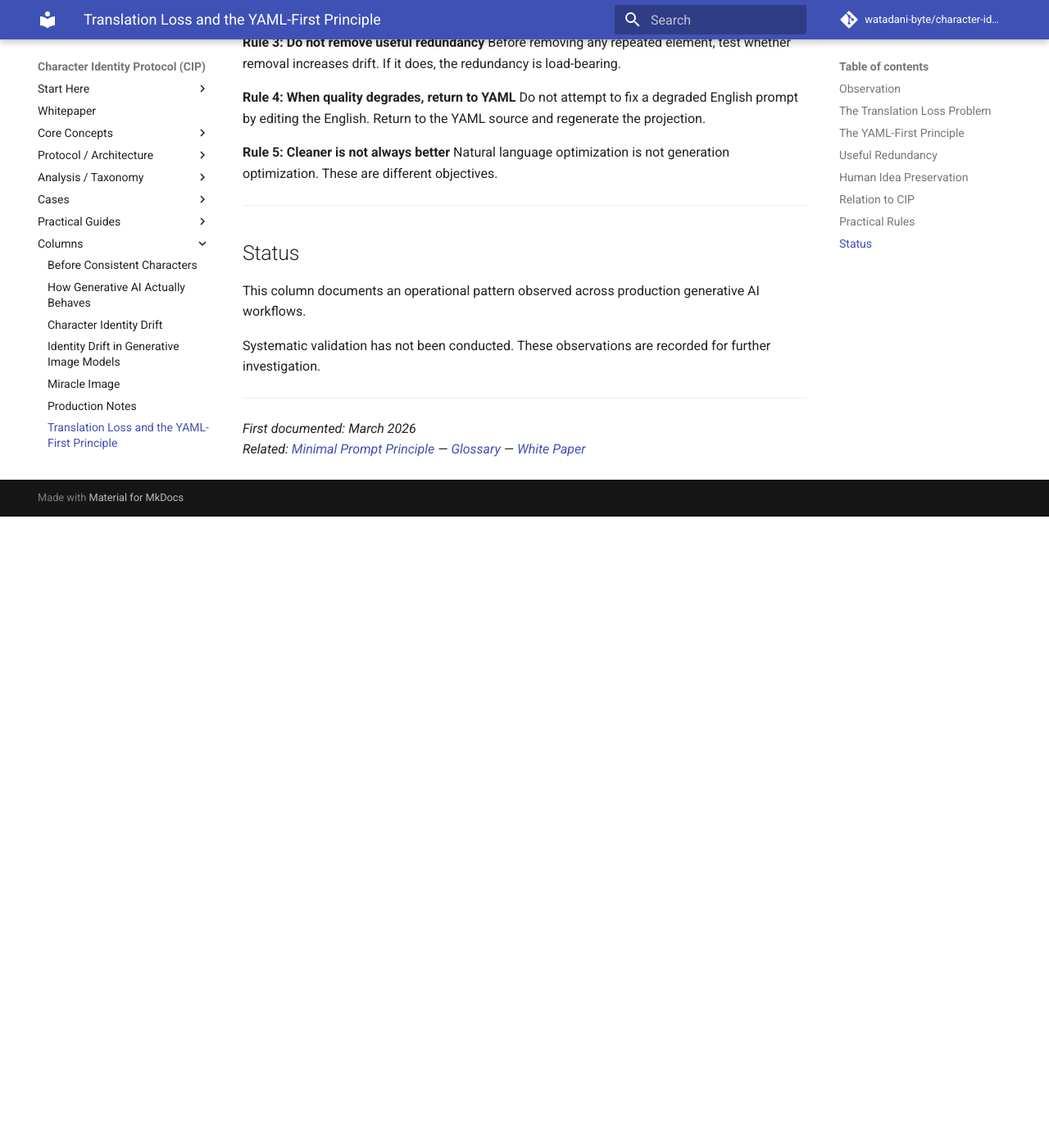
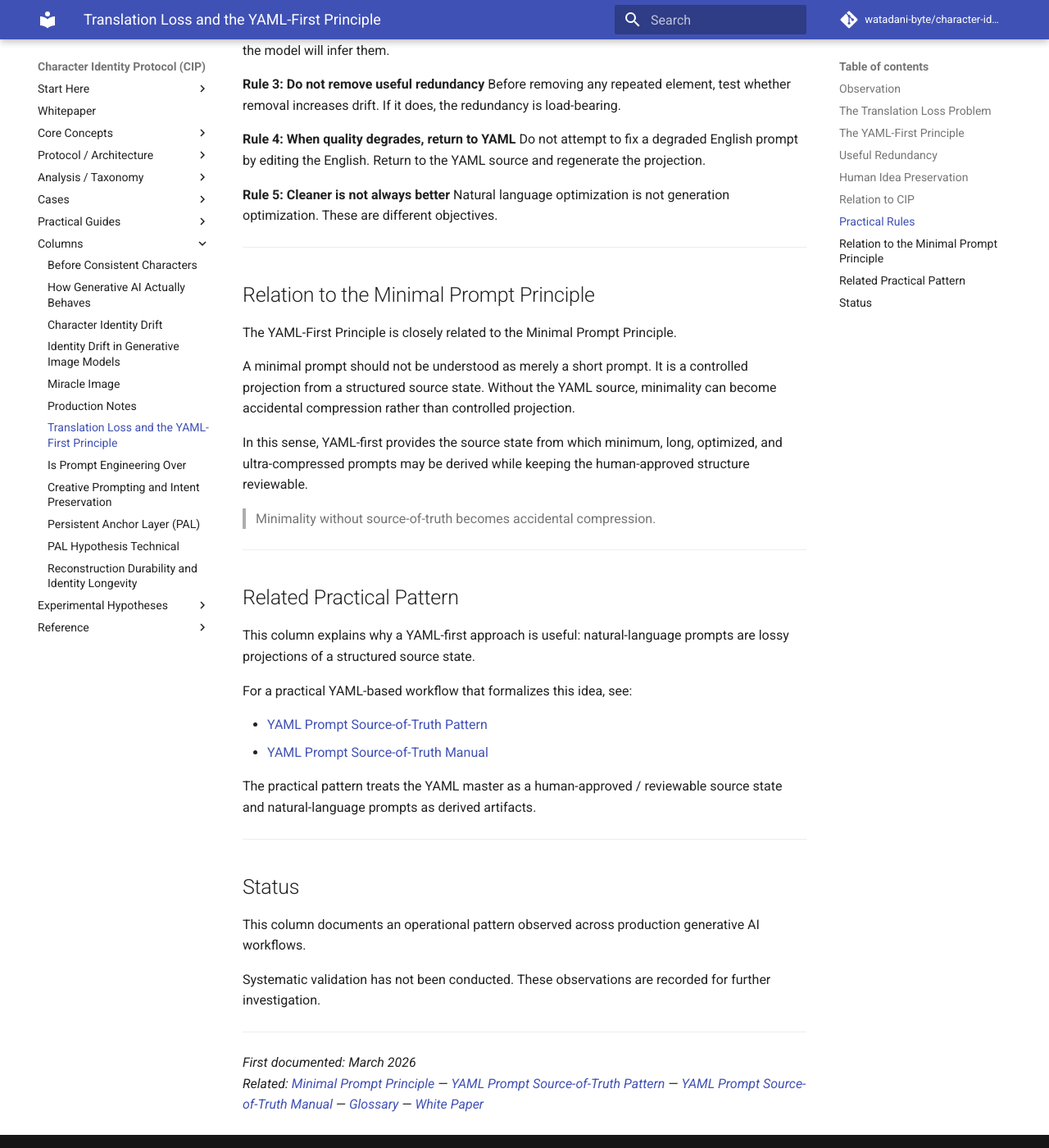
Before and after one commit to watadani-byte/character-identity-protocol, an MkDocs documentation site: the page built from docs/column_translation_loss.md, in a window 1280 px wide and 1400 px high, scrolled down 3538 px. Shown: the whole window at 82% size. Built offline with MkDocs 1.6.1 and Material for MkDocs 9.7.7, drawn with Linux system fonts in a browser that asks for light colours; comment, search, counter and statistics services are not loaded; before the commit the page ends 4168 px from its top, so only the background shows below that; some of the changed text lies outside the part shown.

Commit message:
docs: link YAML-first column to source-of-truth
Update the Translation Loss and YAML-First Principle column to clarify its
relationship to the Minimal Prompt Principle and the YAML Prompt Source-of-Truth
Pattern.

The patch softens strong source-state wording, frames minimal prompts as
controlled projections from a structured source state, and links the column to
the YAML Prompt Source-of-Truth Pattern and Manual.

No CIP/PAL core definitions, protocols, benchmarks, or identity preservation
guarantees are changed or introduced.

````diff
--- a/docs/column_translation_loss.md
+++ b/docs/column_translation_loss.md
@@ -78,7 +78,7 @@ When generation quality degrades, return to the YAML source —
 not to the English prompt.
 
 The English prompt is a lossy representation of the YAML.
-The YAML is the character.
+The YAML is the reviewable source state for the character definition.
 
 -----
 
@@ -137,13 +137,13 @@ This principle operates at the input layer of the CIP governance loop.
 
 |CIP Layer               |YAML-First Role                                                     |
 |------------------------|--------------------------------------------------------------------|
-|Minimal Prompt Principle|YAML → English projection preserves minimalism                      |
+|Minimal Prompt Principle|YAML provides the source state for controlled minimal projection|
 |Anchor Mechanism        |YAML SSOT functions as a textual anchor parallel to the image anchor|
 |Identity Gates          |Structured definition makes gate criteria explicit and auditable    |
 |Hard Abort              |Return to YAML source on quality degradation                        |
 
-The YAML definition and the anchor image together constitute
-the full identity specification:
+The YAML definition and the anchor image together provide
+the primary reviewable identity specification for the workflow:
 
 ```
 Identity Specification
@@ -152,7 +152,7 @@ Identity Specification
 ```
 
 Neither alone is sufficient.
-Together they define the character completely.
+They do not guarantee model compliance or identity preservation.
 
 -----
 
@@ -182,6 +182,37 @@ These are different objectives.
 
 -----
 
+## Relation to the Minimal Prompt Principle
+
+The YAML-First Principle is closely related to the Minimal Prompt Principle.
+
+A minimal prompt should not be understood as merely a short prompt. It is a
+controlled projection from a structured source state. Without the YAML source,
+minimality can become accidental compression rather than controlled projection.
+
+In this sense, YAML-first provides the source state from which minimum, long,
+optimized, and ultra-compressed prompts may be derived while keeping the
+human-approved structure reviewable.
+
+> Minimality without source-of-truth becomes accidental compression.
+
+-----
+
+## Related Practical Pattern
+
+This column explains why a YAML-first approach is useful: natural-language
+prompts are lossy projections of a structured source state.
+
+For a practical YAML-based workflow that formalizes this idea, see:
+
+- [YAML Prompt Source-of-Truth Pattern](yaml_prompt_source_of_truth_pattern.md)
+- [YAML Prompt Source-of-Truth Manual](yaml_prompt_source_of_truth_manual.md)
+
+The practical pattern treats the YAML master as a human-approved / reviewable
+source state and natural-language prompts as derived artifacts.
+
+-----
+
 ## Status
 
 This column documents an operational pattern observed across
@@ -193,4 +224,4 @@ These observations are recorded for further investigation.
 -----
 
 *First documented: March 2026*
-*Related: [Minimal Prompt Principle](whitepaper_v1.md) — [Glossary](glossary.md) — [White Paper](whitepaper_v1.md)*
+*Related: [Minimal Prompt Principle](whitepaper_v1.md) — [YAML Prompt Source-of-Truth Pattern](yaml_prompt_source_of_truth_pattern.md) — [YAML Prompt Source-of-Truth Manual](yaml_prompt_source_of_truth_manual.md) — [Glossary](glossary.md) — [White Paper](whitepaper_v1.md)*
````
Also changed, not shown: other parts of docs/column_translation_loss.md (+1 -1 lines).
